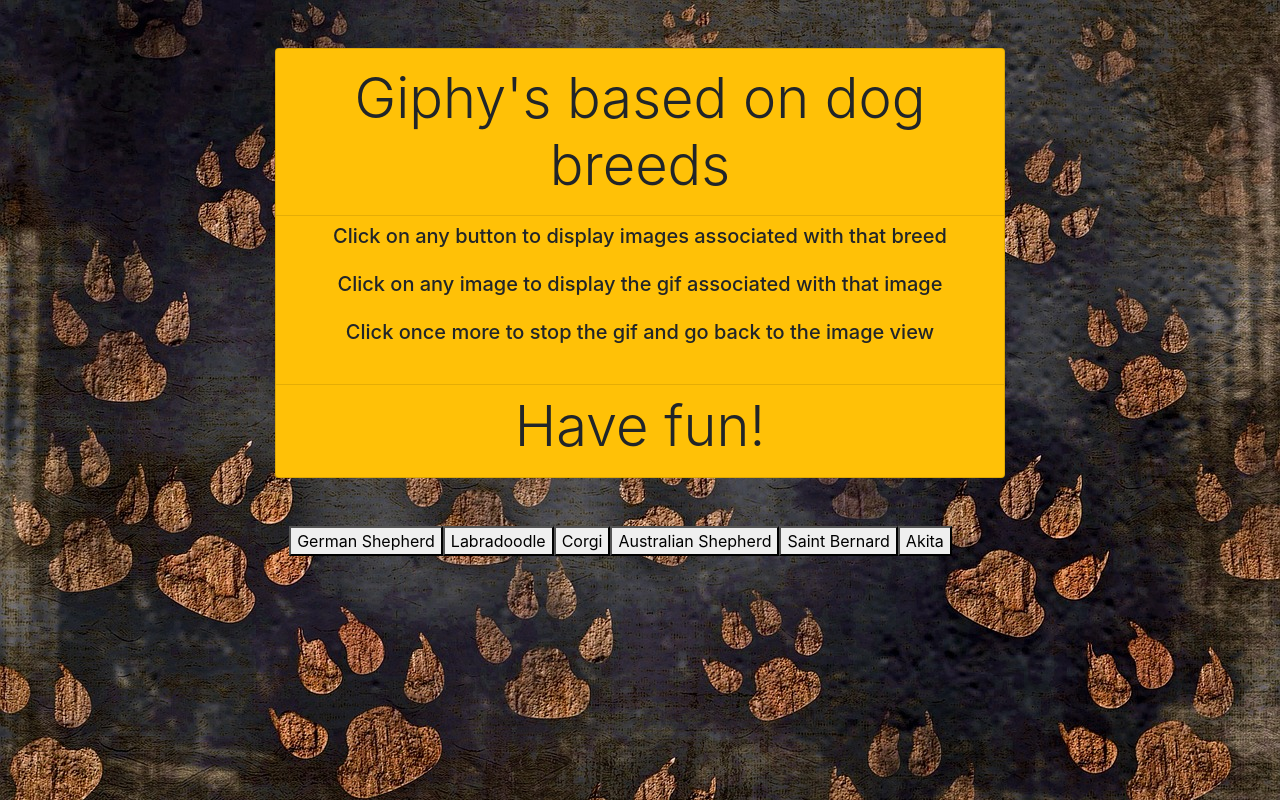
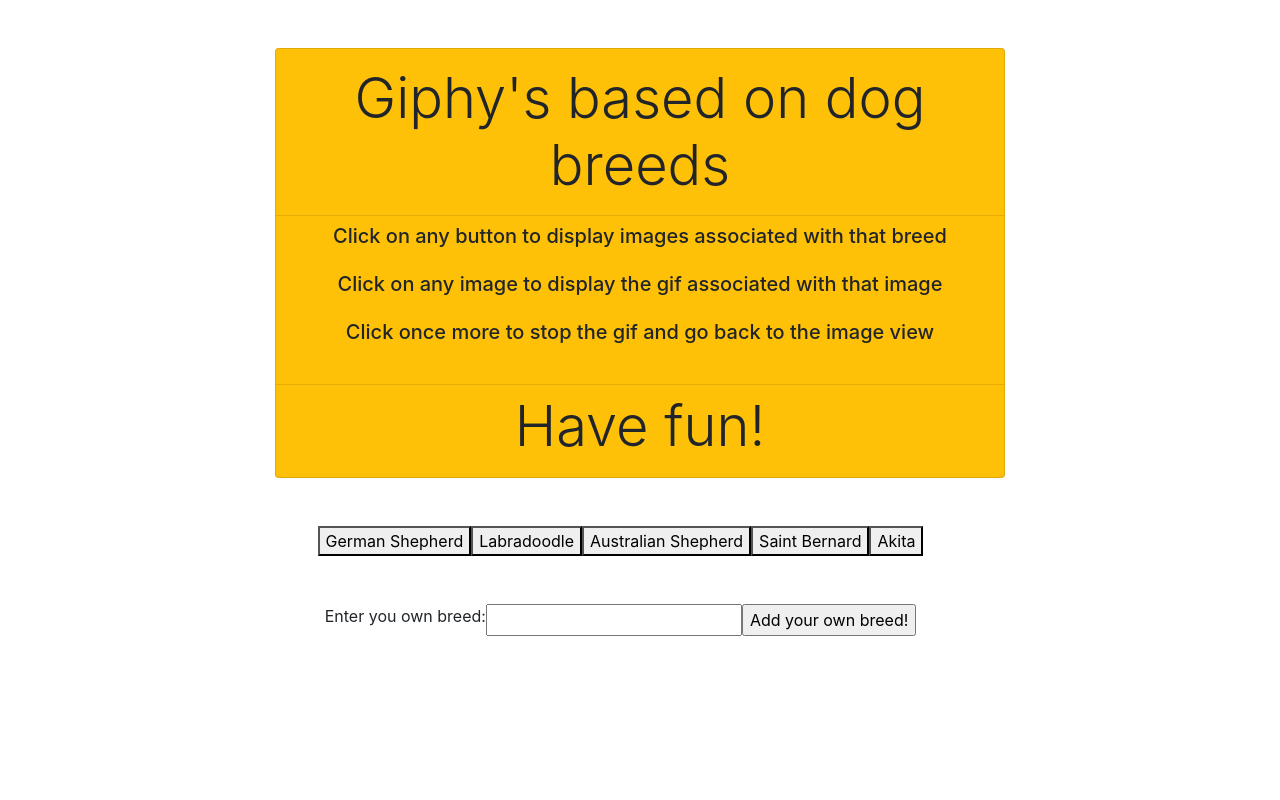
Before and after one commit to elpat77/Giphy_API, a plain HTML site: page index.html in a window 1280 px wide. Drawn offline with nearby package versions, Linux system fonts and the light colour scheme.

Commit message:
adding code to add a new breed

```diff
--- a/assets/css/style.css
+++ b/assets/css/style.css
@@ -3,11 +3,11 @@
     box-sizing: border-box;
 }
 
-body{
+/* body{
     background: url('./bg.jpg');
     background-attachment: scroll;
 
-}
+} */
 
 ul {
     list-style-type: none;
--- a/assets/javascript/apps.js
+++ b/assets/javascript/apps.js
@@ -1,9 +1,18 @@
 $(document).ready(function () {
 
-    let topics = ['German Shepherd', 'Labradoodle', 'Corgi', 'Australian Shepherd', 'Saint Bernard', 'Akita'];
+    let topics = ['German Shepherd', 'Labradoodle', 'Australian Shepherd', 'Saint Bernard', 'Akita'];
     // console.log (topics);
 
     //function for displayimng array data, starting empty
+    $('#add-breed').on('click', event => {
+        event.preventDefault();
+        var userBreed = $('#breed-input').val().trim();
+        console.log(userBreed);
+        topics.push(userBreed);
+        console.log(topics);
+        displayButtons();
+    })
+
     function displayButtons() {
         $('#buttons').empty();
         //looping through the array
@@ -15,9 +24,7 @@ $(document).ready(function () {
             $('#buttons').append(b);
         }
     }
-
     displayButtons();
-
 
     $('button').on("click", function () {
         var dogBreed = $(this).attr("data-breed");
@@ -71,7 +78,10 @@ $(document).ready(function () {
 
                     // Prependng the animalDiv to the HTML page in the "#gif" div
                     $("#gif").prepend(breedDiv);
-                } //adding function that detects user clicks
+                }
+                // This line grabs the input from the textbox
+
+                // adding function that detects user clicks
                 $(".gifStart").on("click", function () {
                     // The attr jQuery method allows us to get or set the value of any attribute on our HTML element
                     var state = $(this).attr("data-state");
@@ -90,6 +100,8 @@ $(document).ready(function () {
                     }
                 });
 
+
             })
     })
+
 })
--- a/index.html
+++ b/index.html
@@ -10,7 +10,7 @@
 
 <body>
 
-<div class = "container">
+  <div class="container">
     <div class="row justify-content-md-center mt-5">
       <div class="col-md-8 col-sm-12">
         <div class="card bg-warning">
@@ -29,20 +29,30 @@
 
     <div class="container">
       <div class="row justify-content-md-center mt-5 mr-4">
-    <div id = "buttons"></div>
-    <div id = "gif"></div>
+        <div id="buttons"></div>
+        <div id="gif"></div>
       </div>
+    </div>
+
+    <form id="breed-form">
+      <div class="row justify-content-md-center mt-5 mr-4">
+        <label for="breed-input">Enter you own breed: </label>
+
+        <input type="text" id="breed-input"><br>
+        <!-- Button triggers new movie to be added -->
+        <input id="add-breed" type="submit" value="Add your own breed!">
+    </form>
+
   </div>
 
 </body>
 
 <!-- Added link to the jQuery Library -->
-<script
-  src="https://code.jquery.com/jquery-3.4.1.min.js"
-  integrity="sha256-CSXorXvZcTkaix6Yvo6HppcZGetbYMGWSFlBw8HfCJo="
-  crossorigin="anonymous"></script>
+<script src="https://code.jquery.com/jquery-3.4.1.min.js"
+  integrity="sha256-CSXorXvZcTkaix6Yvo6HppcZGetbYMGWSFlBw8HfCJo=" crossorigin="anonymous"></script>
 <!-- added link to bootstrap -->
-<link rel="stylesheet" href="https://stackpath.bootstrapcdn.com/bootstrap/4.3.1/css/bootstrap.min.css" integrity="sha384-ggOyR0iXCbMQv3Xipma34MD+dH/1fQ784/j6cY/iJTQUOhcWr7x9JvoRxT2MZw1T" crossorigin="anonymous">
+<link rel="stylesheet" href="https://stackpath.bootstrapcdn.com/bootstrap/4.3.1/css/bootstrap.min.css"
+  integrity="sha384-ggOyR0iXCbMQv3Xipma34MD+dH/1fQ784/j6cY/iJTQUOhcWr7x9JvoRxT2MZw1T" crossorigin="anonymous">
 <!-- Added a link to our external stylesheet-->
 <link rel="stylesheet" href="./assets/css/style.css">
 <!-- Added a link to our external js-->
```
Lines whose indentation alone changed are shown as unchanged.
